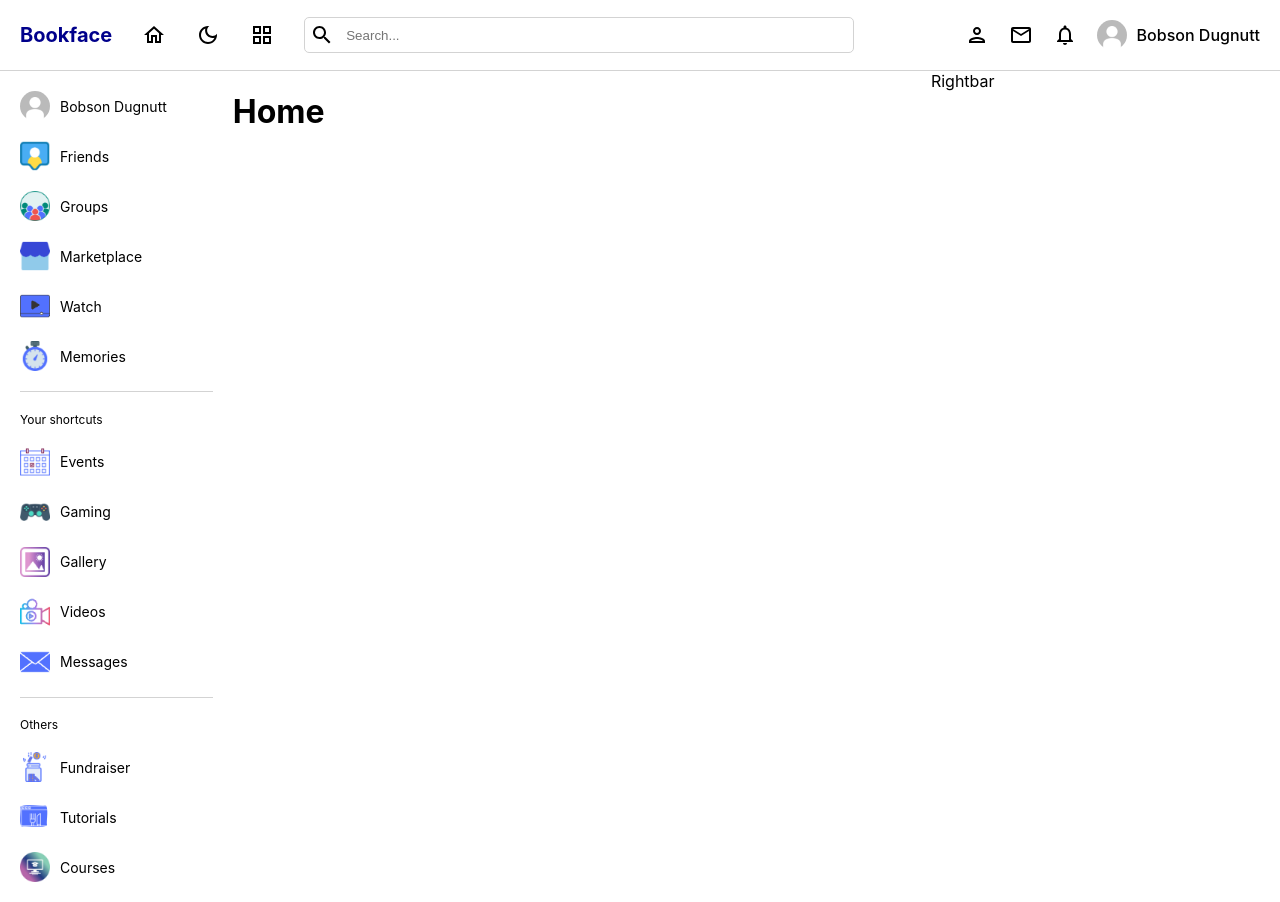
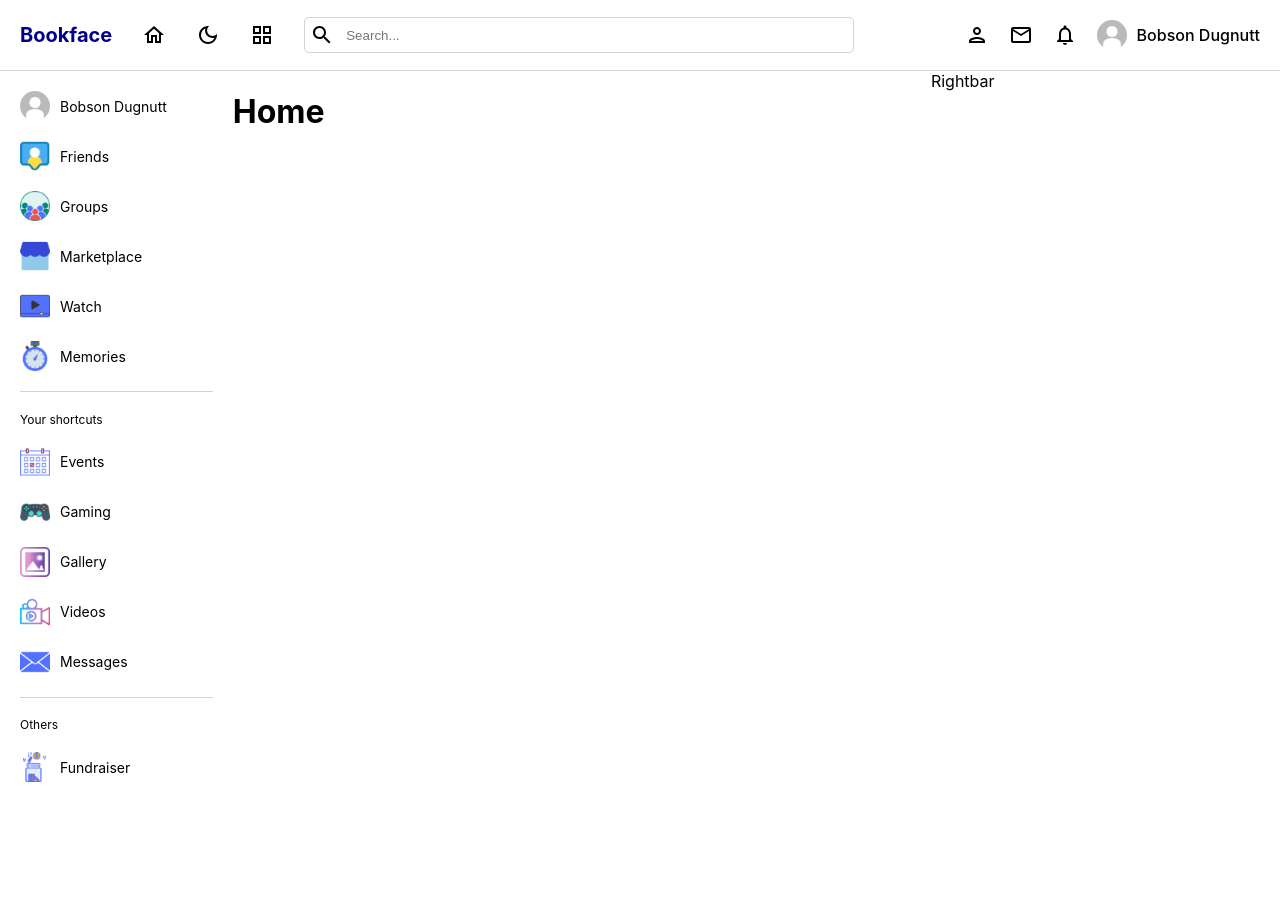
Before and after one commit to jonnyabrams/bookface-2.0, a React (Create React App) app in the folder client/: page / in a window 1280 px wide. After the commit the page ends 801 px from the top, so only its background shows below. Built offline with nearby package versions, Linux system fonts and the light colour scheme.

Commit message:
styles: fix Leftbar overflow

```diff
--- a/client/src/components/leftbar/leftbar.scss
+++ b/client/src/components/leftbar/leftbar.scss
@@ -1,15 +1,19 @@
 .leftbar {
   flex: 2;
-
-  hr {
-    margin: 20px 0px;
-    border: none;
-    height: 0.5px;
-    background-color: lightgray;
-  }
+  position: sticky;
+  top: 70px; // 50px navbar height plus 10px padding top and bottom
+  height: calc(100vh - 70px);
+  overflow: scroll;
 
   .container {
     padding: 20px;
+
+    hr {
+      margin: 20px 0px;
+      border: none;
+      height: 0.5px;
+      background-color: lightgray;
+    }
 
     .menu {
       display: flex;
```
Also changed, not shown: client/src/pages/home/Home.tsx (+5 -3 lines).
